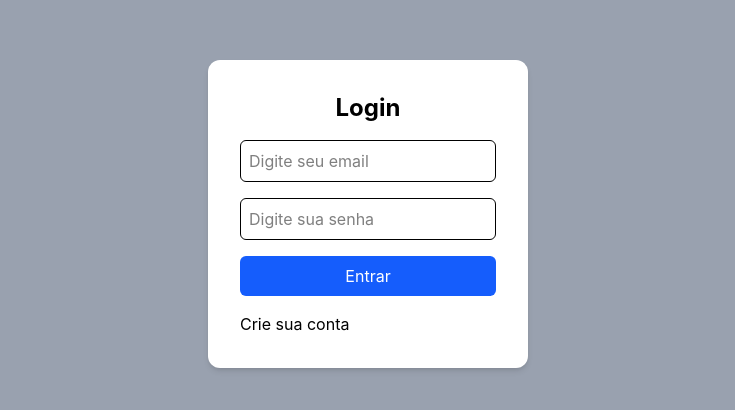
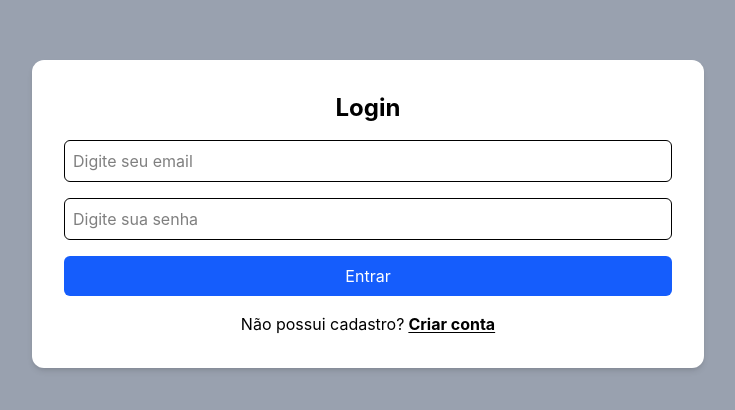
Before and after one commit to GabrielPassos-Dev/controlMonthlyExpenses, a React app in the folder frontend/: page /login in a window 1280 px wide. Shown: the part 186-596 px from the top of the page, without its empty margins (272-1007 px from the left). Built offline with nearby package versions, Linux system fonts and the light colour scheme; the HTML template or start-up script is replaced by a standard one.

Commit message:
form styling adjustment

```diff
--- a/frontend/src/components/FormLogin.jsx
+++ b/frontend/src/components/FormLogin.jsx
@@ -1,7 +1,7 @@
 import { useState } from "react";
 import { useNavigate } from "react-router-dom";
 
-export default function FormLogin({changeForm}) {
+export default function FormLogin({ onSwitchForm }) {
   const navigate = useNavigate();
 
   const [email, setEmail] = useState("");
@@ -18,7 +18,7 @@ export default function FormLogin({changeForm}) {
   return (
     <form
       onSubmit={sendForm}
-      className="bg-white p-8 rounded-xl shadow-md w-80 flex flex-col gap-4"
+      className="bg-white p-8 rounded-xl shadow-md w-full flex flex-col gap-4"
     >
       <h1 className="text-2xl font-bold text-center">Login</h1>
 
@@ -41,8 +41,15 @@ export default function FormLogin({changeForm}) {
       <button className="bg-blue-600 text-white p-2 rounded-md hover:bg-blue-700 transition">
         Entrar
       </button>
-      <div>
-        <button onClick={changeForm} type="button" className="text-1xl">Crie sua conta</button>
+      <div className="flex flex-row gap-1 justify-center items-center">
+        <p>Não possui cadastro?</p>
+        <button
+          onClick={onSwitchForm}
+          type="button"
+          className="text-1xl font-bold cursor-pointer underline underline-offset-2"
+        >
+          Criar conta
+        </button>
       </div>
     </form>
   );
--- a/frontend/src/components/FormRegister.jsx
+++ b/frontend/src/components/FormRegister.jsx
@@ -1,8 +1,9 @@
 import { useState } from "react";
 import { useNavigate } from "react-router-dom";
 import { NumericFormat } from "react-number-format";
+import Text from "./ui/text";
 
-export default function FormRegister({ changeForm }) {
+export default function FormRegister({ onSwitchForm }) {
   const navigate = useNavigate();
 
   const [salary, setSalary] = useState(0);
@@ -21,34 +22,39 @@ export default function FormRegister({ changeForm }) {
   return (
     <form
       onSubmit={sendForm}
-      className="bg-white p-8 rounded-xl shadow-md w-80 flex flex-col gap-4"
+      className="bg-white p-8 rounded-xl shadow-md flex flex-col gap-2"
     >
-      <h1 className="text-2xl font-bold text-center">Criar conta</h1>
+      <h1 className="text-3xl font-bold text-center mb-8">Cadastro</h1>
+
+      <Text>Nome completo</Text>
 
       <input
         type="text"
-        placeholder="Digite seu nome"
+        placeholder="Digite seu nome completo"
         value={name}
         onChange={(event) => setName(event.target.value)}
         className="border p-2 rounded-md focus:outline-none focus:ring-2 focus:ring-blue-500"
       />
 
+      <Text>E-mail</Text>
       <input
         type="email"
-        placeholder="Digite seu email"
+        placeholder="Ex: seuemail@gmail.com"
         value={email}
         onChange={(event) => setEmail(event.target.value)}
         className="border p-2 rounded-md focus:outline-none focus:ring-2 focus:ring-blue-500"
       />
 
+      <Text>Senha</Text>
       <input
         type="password"
-        placeholder="Digite sua senha"
+        placeholder="Mínimo 6 caracteres"
         value={password}
         onChange={(event) => setPassword(event.target.value)}
         className="border p-2 rounded-md focus:outline-none focus:ring-2 focus:ring-blue-500"
       />
 
+      <Text>Salario</Text>
       <NumericFormat
         className="h-8 p-2 bg-white text-gray-900 border rounded-md shadow-sm focus:outline-none focus:ring-2 focus:ring-blue-500"
         value={salary || ""}
@@ -65,9 +71,14 @@ export default function FormRegister({ changeForm }) {
       <button className="bg-blue-600 text-white p-2 rounded-md hover:bg-blue-700 transition">
         criar conta
       </button>
-      <div>
-        <button onClick={changeForm} type="button">
-          Acesse sua conta
+      <div className="flex flex-row gap-1 justify-center items-center">
+        <p>Já possui cadastro?</p>
+        <button
+          onClick={onSwitchForm}
+          type="button"
+          className="text-1xl font-bold cursor-pointer underline underline-offset-2"
+        >
+          Entrar
         </button>
       </div>
     </form>
--- /dev/null
+++ b/frontend/src/components/ui/Text.jsx
@@ -0,0 +1,3 @@
+export default function Text({ children }) {
+  return <h2 className="text-[1.2rem] font-normal">{children}</h2>;
+}
--- a/frontend/src/pages/Login.jsx
+++ b/frontend/src/pages/Login.jsx
@@ -3,19 +3,19 @@ import FormLogin from "../components/FormLogin";
 import FormRegister from "../components/FormRegister";
 
 export default function Login() {
-  const [isActive, setIsActive] = useState(true);
+  const [isLoginView, setisLoginView] = useState(true);
 
-  function changeForm() {
-    setIsActive(!isActive);
-  }
+  const toggleForm = () => setisLoginView((prev) => !prev);
 
   return (
-    <div className="bg-gray-400 min-h-screen w-full flex items-center justify-center">
-      {isActive ? (
-        <FormLogin changeForm={changeForm} />
-      ) : (
-        <FormRegister changeForm={changeForm} />
-      )}
-    </div>
+    <main className="bg-gray-400 min-h-screen w-full flex items-center justify-center p-4">
+      <section className="w-full max-w-2xl">
+        {isLoginView ? (
+          <FormLogin onSwitchForm={toggleForm} />
+        ) : (
+          <FormRegister onSwitchForm={toggleForm} />
+        )}
+      </section>
+    </main>
   );
 }
```
